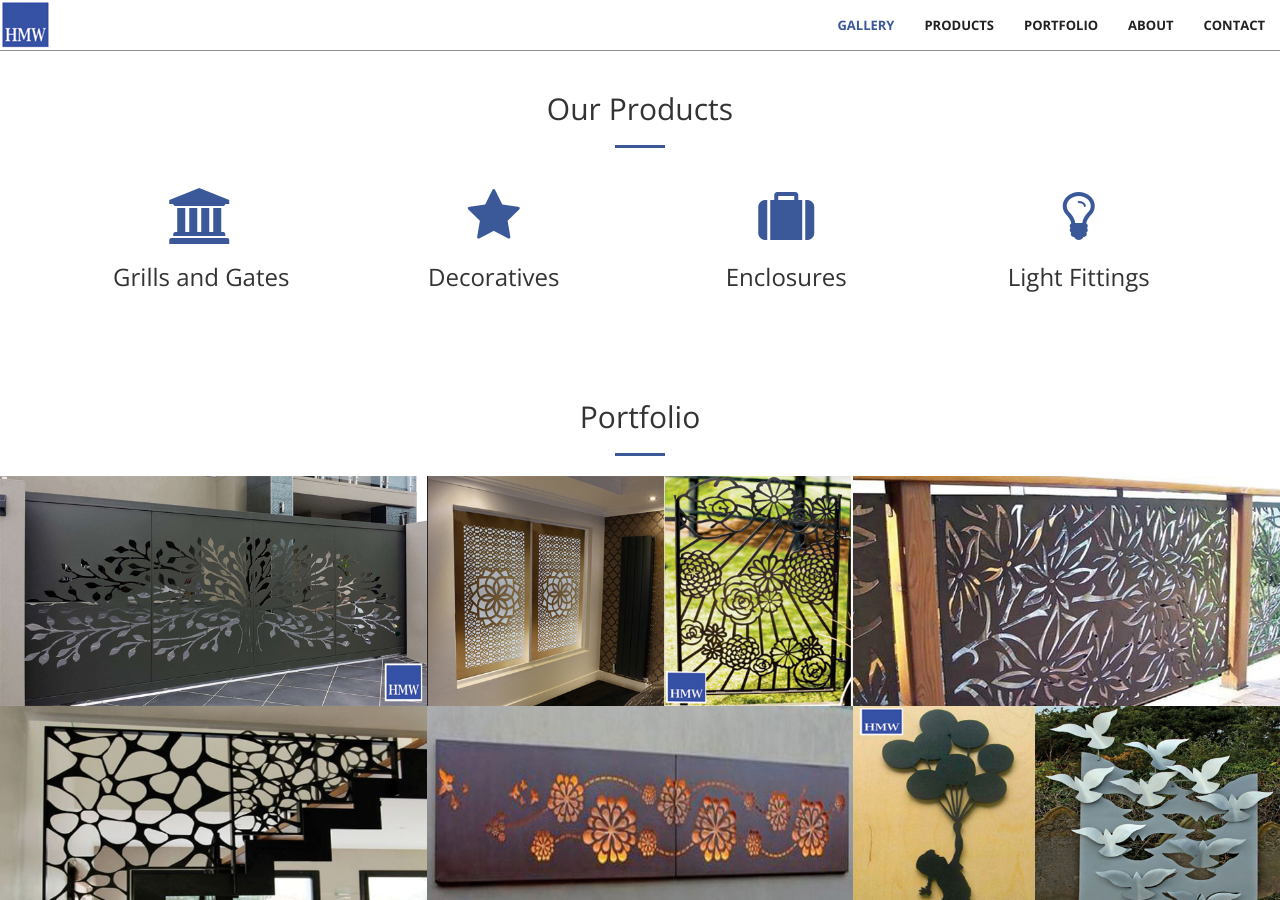
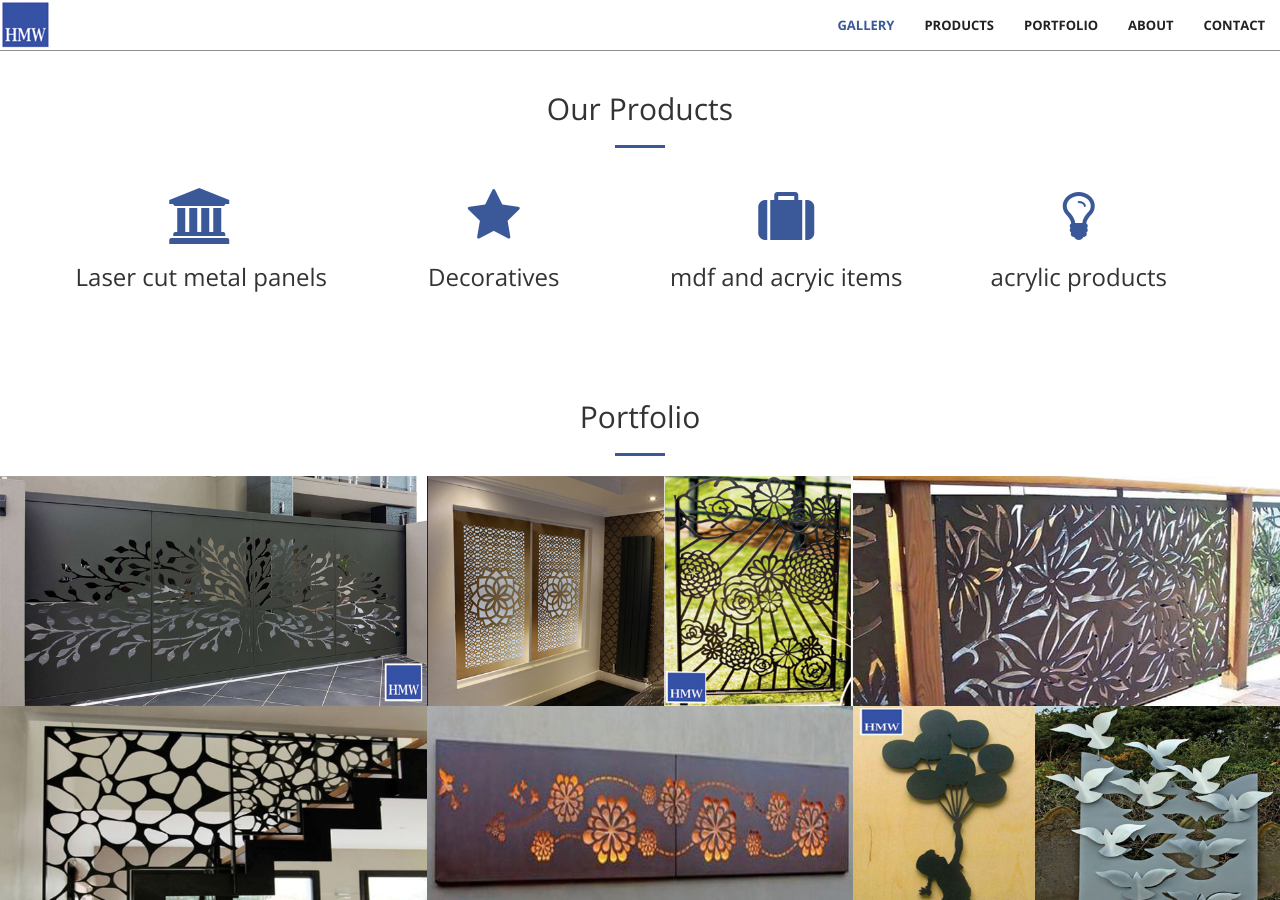
Before and after one commit to srinirover/srinirover.github.io, a Jekyll site: the page built from index.html, in a window 1280 px wide and 900 px high, scrolled down 1709 px. Built offline with Jekyll 4.4.1, drawn with Linux system fonts in a browser that asks for light colours.

Commit message:
Update services.html

```diff
--- a/_includes/services.html
+++ b/_includes/services.html
@@ -12,7 +12,7 @@
             <div class="col-lg-3 col-md-6 text-center">
                 <div class="service-box">
                     <i class="fa fa-4x fa-institution wow bounceIn text-primary"></i>
-                    <h3>Grills and Gates</h3>
+                    <h3>Laser cut metal panels</h3>
                 </div>
             </div>
             <div class="col-lg-3 col-md-6 text-center">
@@ -24,13 +24,13 @@
             <div class="col-lg-3 col-md-6 text-center">
                 <div class="service-box">
                     <i class="fa fa-4x fa-suitcase wow bounceIn text-primary" data-wow-delay=".2s"></i>
-                    <h3>Enclosures</h3>
+                    <h3>mdf and acryic items</h3>
                 </div>
             </div>
             <div class="col-lg-3 col-md-6 text-center">
                 <div class="service-box">
                     <i class="fa fa-4x fa-lightbulb-o wow bounceIn text-primary" data-wow-delay=".3s"></i>
-                    <h3>Light Fittings</h3>
+                    <h3>acrylic products</h3>
                 </div>
             </div>
         </div>
```
